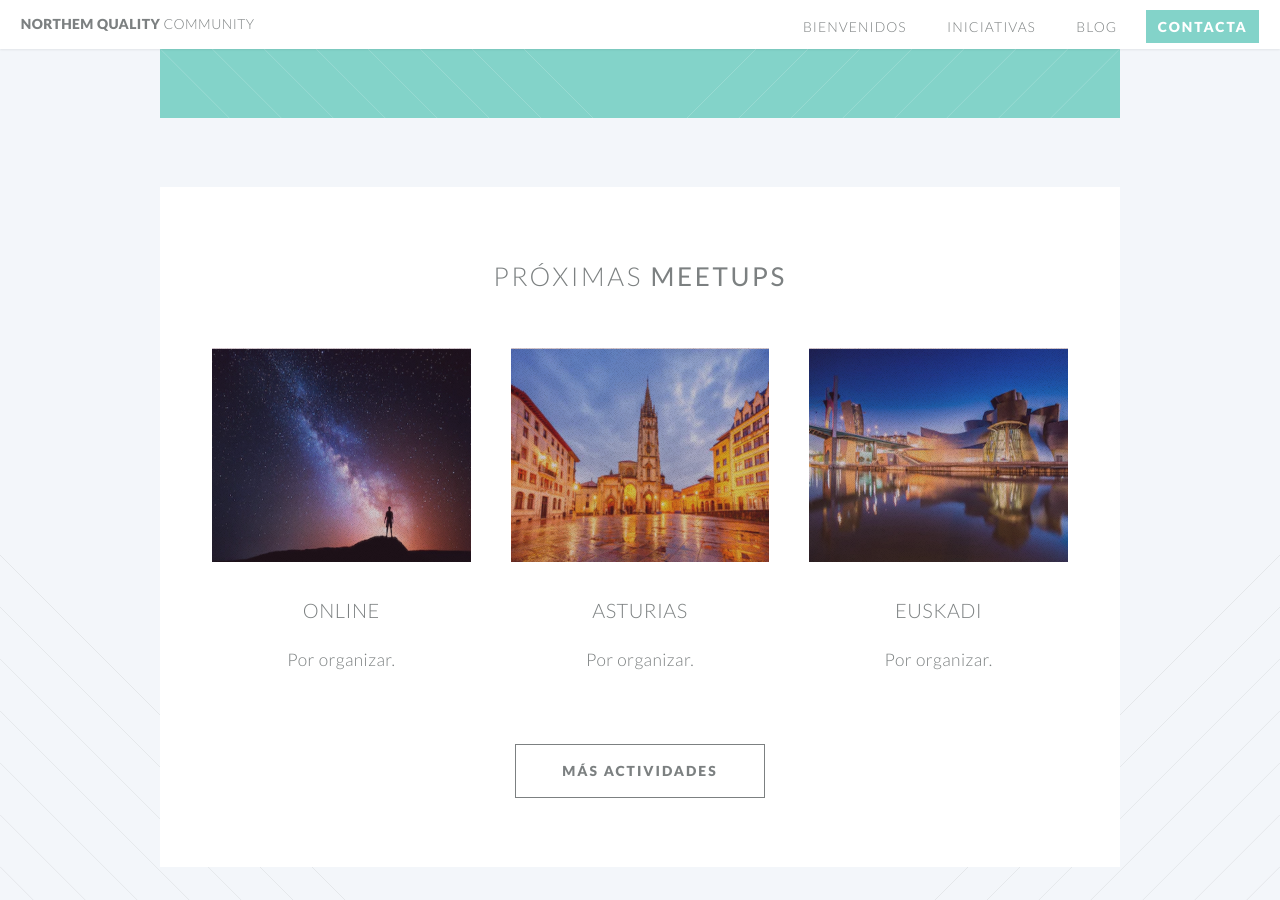
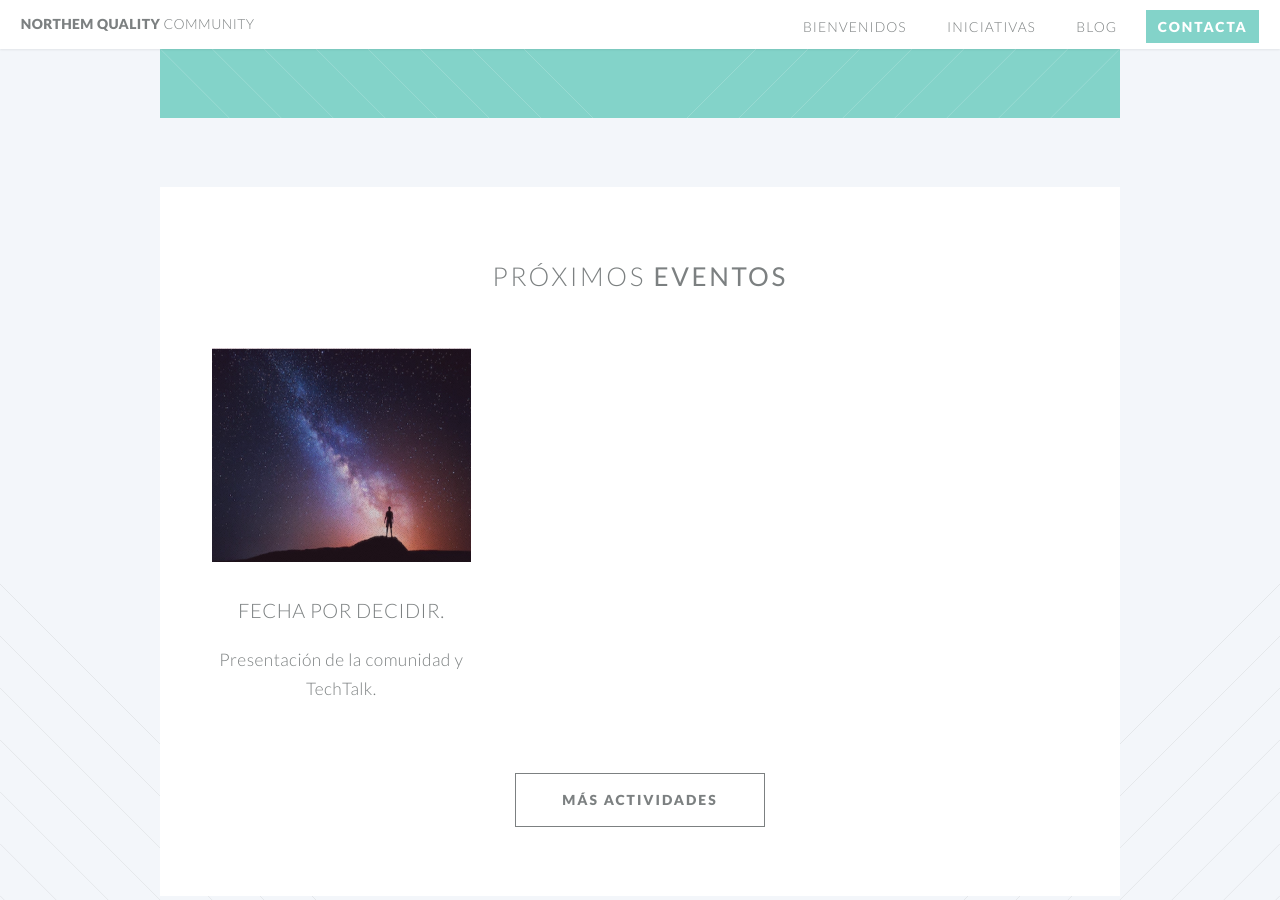
Before and after one commit to NorthemQuality/northemquality.github.io, a Jekyll site: the page built from index.html, in a window 1280 px wide and 900 px high, scrolled down 1308 px. Built offline with Jekyll 4.4.1, drawn with Linux system fonts in a browser that asks for light colours.

Commit message:
Delete meetups.

```diff
--- a/index.html
+++ b/index.html
@@ -55,40 +55,18 @@ layout: landing-page
 					<section class="wrapper style3 container special">
 
 						<header class="major">
-							<h2>Próximas <strong>meetups</strong></h2>
+							<h2>Próximos <strong>eventos</strong></h2>
 						</header>
 
 						<div class="row">
 							<div class="4u">
 
 								<section>
-									<a href="meetups.html" class="image featured"><img src="images/milkyway.png" alt="" height="214"/></a>
+									<a href="#" class="image featured"><img src="images/milkyway.png" alt="" height="214"/></a>
 									<header>
-										<h3>Online</h3>
+										<h3>Fecha por decidir.</h3>
 									</header>
-									<p>Por organizar. </p>
-								</section>
-
-							</div>
-							<div class="4u">
-
-								<section>
-									<a href="#" class="image featured"><img src="images/oviedo.png" alt="" height="214"/></a>
-									<header>
-										<h3>Asturias</h3>
-									</header>
-									<p>Por organizar.</p>
-								</section>
-
-							</div>
-							<div class="4u">
-
-								<section>
-									<a href="#" class="image featured"><img src="images/bilbao.png" alt="" height="214"/></a>
-									<header>
-										<h3>Euskadi</h3>
-									</header>
-									<p>Por organizar.</p>
+									<p>Presentación de la comunidad y TechTalk.</p>
 								</section>
 
 							</div>
```
